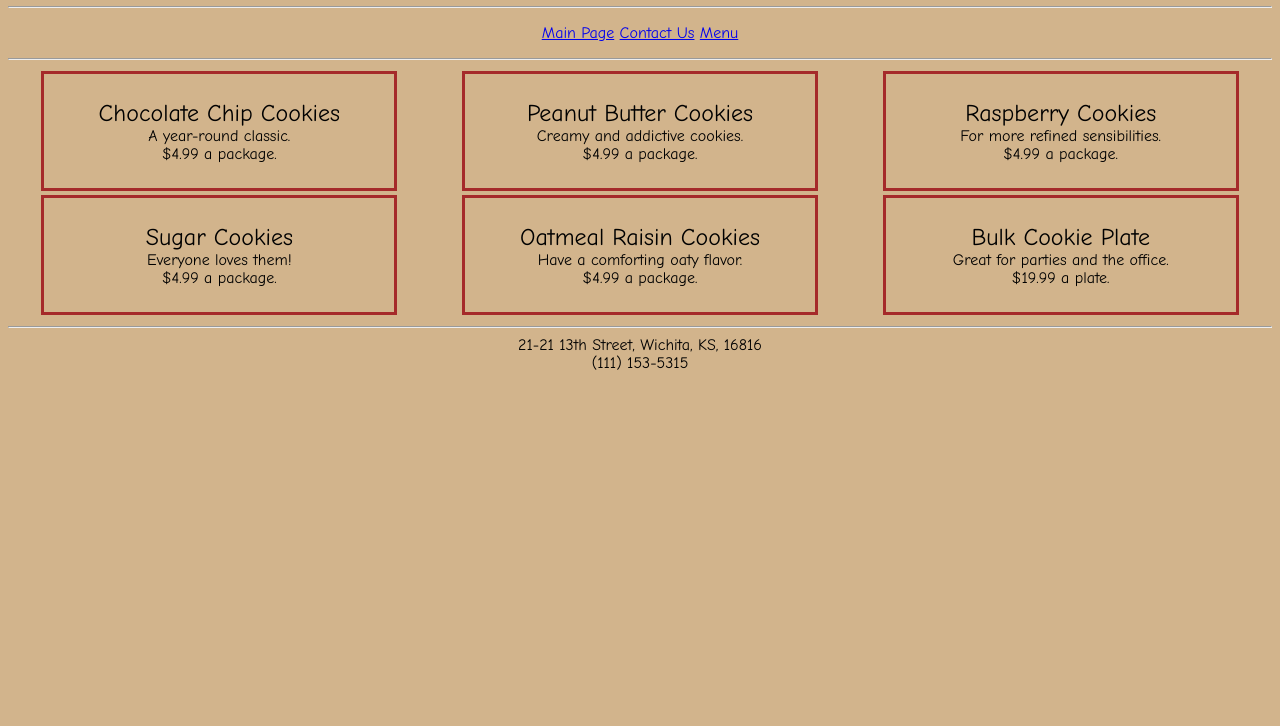
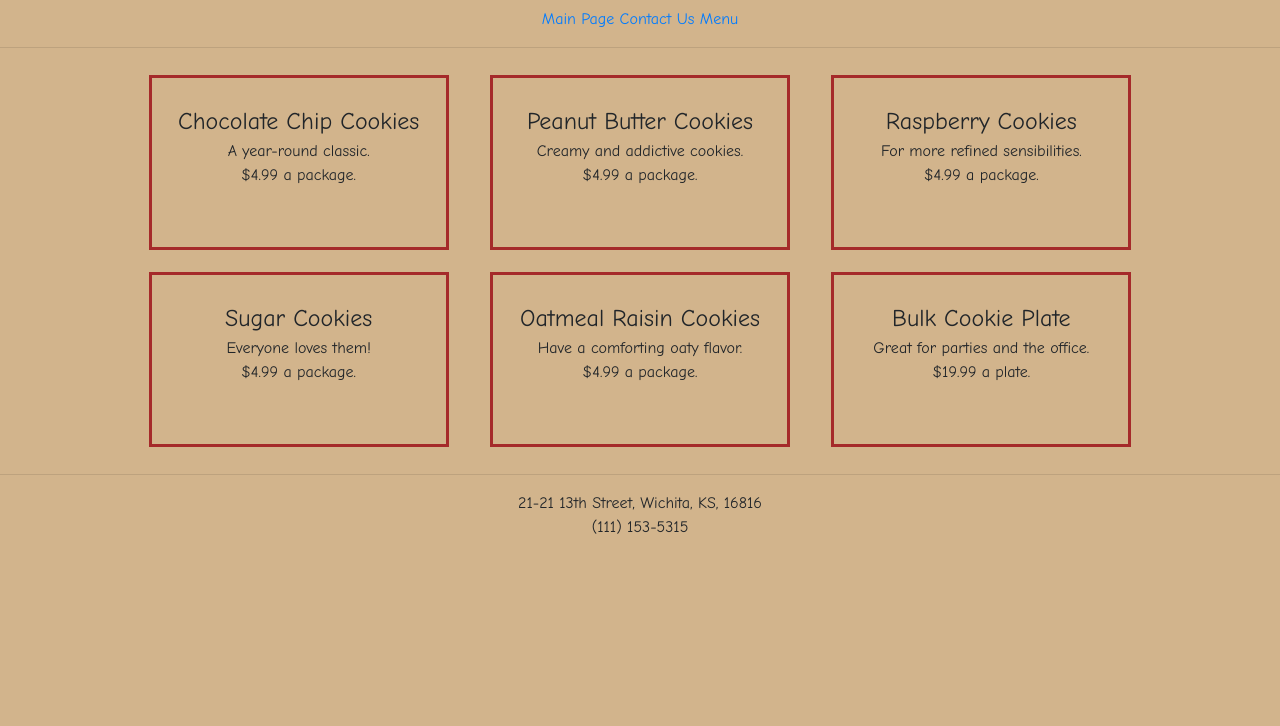
Before and after one commit to Jonathan-X/restaurantWebsite, a plain HTML site: page menu.html in a window 1280 px wide. Shown: the part 74-800 px from the top of the page. Drawn offline with nearby package versions, Linux system fonts and the light colour scheme.

Commit message:
Add Bootstrap

```diff
--- a/menu.html
+++ b/menu.html
@@ -1,8 +1,10 @@
 <!DOCTYPE html>
 <html>
 <head>
-<title>Our Menu</title>
-<link href="restaurantStyles.css"
+  <title>Our Menu</title>
+  <link rel="stylesheet" href="https://stackpath.bootstrapcdn.com/bootstrap/4.1.1/css/bootstrap.min.css" integrity="sha384-WskhaSGFgHYWDcbwN70/dfYBj47jz9qbsMId/iRN3ewGhXQFZCSftd1LZCfmhktB" crossorigin="anonymous">
+  <script src="https://stackpath.bootstrapcdn.com/bootstrap/4.1.1/js/bootstrap.min.js" integrity="sha384-smHYKdLADwkXOn1EmN1qk/HfnUcbVRZyYmZ4qpPea6sjB/pTJ0euyQp0Mk8ck+5T" crossorigin="anonymous"></script>
+  <link href="restaurantStyles.css"
       rel="stylesheet"
       type="text/css" />
 </head>
@@ -22,7 +24,7 @@
       <div id="main">
 	    	<div id="description">
 				<div class="content">
-          <table style="width:100%">
+          <table style="width:80%; margin:auto">
             <tr>
               <td><p class="bodytext"><font size="5">Chocolate Chip Cookies</font><br>A year-round classic.<br>$4.99 a package.</p></td>
               <td><p class="bodytext"><font size="5">Peanut Butter Cookies</font><br>Creamy and addictive cookies.<br>$4.99 a package.</p></td>
--- a/restaurantStyles.css
+++ b/restaurantStyles.css
@@ -23,12 +23,16 @@ p.mainbodytext {
   height: 200=0px;}
 p.bodytext {
   font-family: "Comic Sans MS", cursive, sans-serif;
-  margin: auto;
   text-align:center;
   border: 3px solid brown;
   padding:25px;
+  display:block;
+  margin-left:auto;
+  margin-right:auto;
+  margin-top:10px;
+  margin-bottom:10px;
   width: 300px;
-  height: 150=0px;}
+  height: 175px;}
 p.footer {
   font-family: "Comic Sans MS", cursive, sans-serif;
   text-align:center;
```
Also changed, not shown: contactUs.html (+4 -2 lines), index.html (+3 -0 lines).
